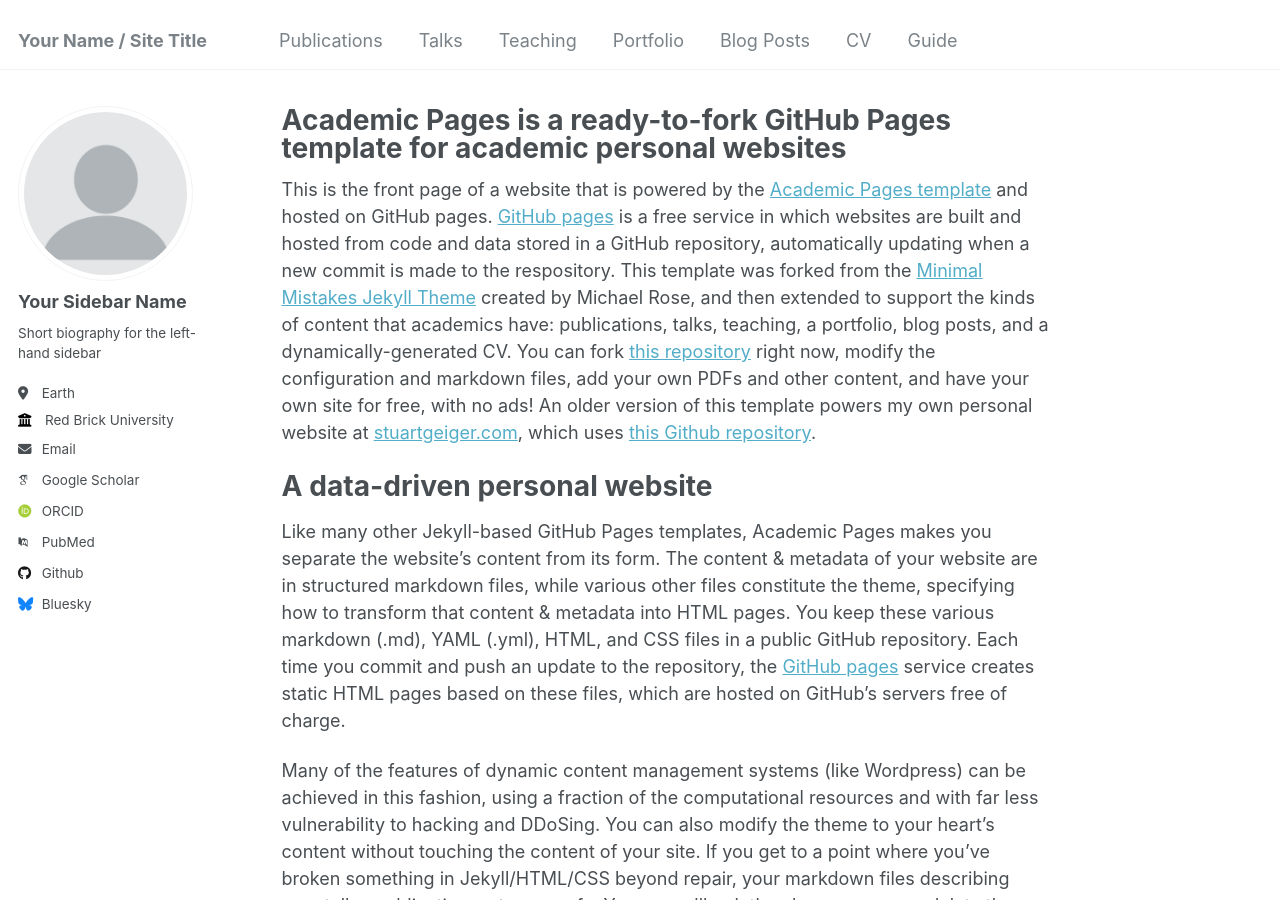
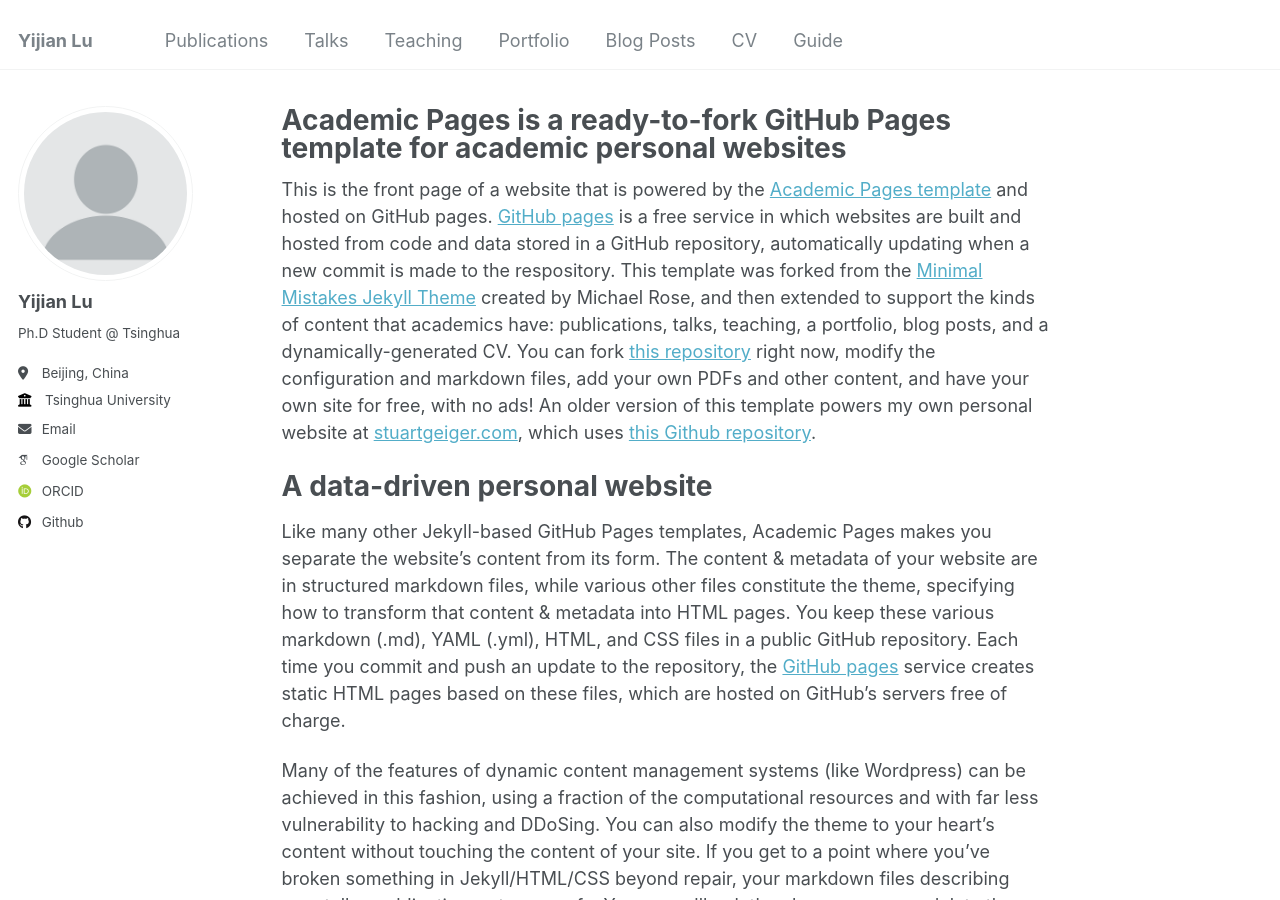
Before and after one commit to luyijian3/luyijian3.github.io, a Jekyll site: the page built from _pages/about.md, in a window 1280 px wide and 900 px high. Built offline with Jekyll 4.4.1, drawn with Linux system fonts in a browser that asks for light colours; some web fonts are replaced.

Commit message:
Update _config.yml

```diff
--- a/_config.yml
+++ b/_config.yml
@@ -8,11 +8,11 @@
 
 # Basic Site Settings
 locale                   : "en-US"
-title                    : "Your Name / Site Title"
+title                    : "Yijian Lu"
 title_separator          : "-"
 name                     : &name "Your Name"
 description              : &description "personal description"
-url                      : https://academicpages.github.io # the base hostname & protocol for your site e.g. "https://mmistakes.github.io"
+url                      : https://luyijian3.github.io # the base hostname & protocol for your site e.g. "https://mmistakes.github.io"
 baseurl                  : "" # the subpath of your site, e.g. "/blog"
 repository               : "academicpages/academicpages.github.io"
 
@@ -22,33 +22,33 @@ repository               : "academicpages/academicpages.github.io"
 author:
   # Biographic information
   avatar           : "profile.png"
-  name             : "Your Sidebar Name"
+  name             : "Yijian Lu"
   pronouns         : # example: "she/her"
-  bio              : "Short biography for the left-hand sidebar"
-  location         : "Earth"
-  employer         : "Red Brick University"
+  bio              : "Ph.D Student @ Tsinghua"
+  location         : "Beijing, China"
+  employer         : "Tsinghua University"
   uri              : # URL
-  email            : "none@example.org"
+  email            : "luyj24@mails.tsinghua.edu.cn"
 
   # Academic websites
   arxiv            : # URL - Update with the correct link to your profile
-  googlescholar    : "https://scholar.google.com/citations?user=PS_CX0AAAAAJ"
+  googlescholar    : "https://scholar.google.com/citations?user=PIwcsJQAAAAJ&hl=en"
   impactstory      : # URL
-  orcid            : "http://orcid.org/yourorcidurl"
+  orcid            : "https://orcid.org/0009-0002-1852-9829"
   semantic         : # URL
-  pubmed           : "https://www.ncbi.nlm.nih.gov/pubmed/?term=john+snow"
+  pubmed           : #"https://www.ncbi.nlm.nih.gov/pubmed/?term=john+snow"
   researchgate     : # URL
 
   # Repositories and software development
   bitbucket        : # Username - Update with your username on the site
   codepen          : # Username
   dribbble         : # Username
-  github           : "academicpages"
+  github           : "https://github.com/luyijian3"
   kaggle           : # Username
   stackoverflow    : # User number or user number and name (i.e., use "1" or "1/jeff-atwood")
 
   # Social media
-  bluesky          : "bsky.app" # Replace this with you Bluesky username
+  bluesky          : #"bsky.app" # Replace this with you Bluesky username
   facebook         : # Username
   flickr           : # Username
   foursquare       : # Username
```
